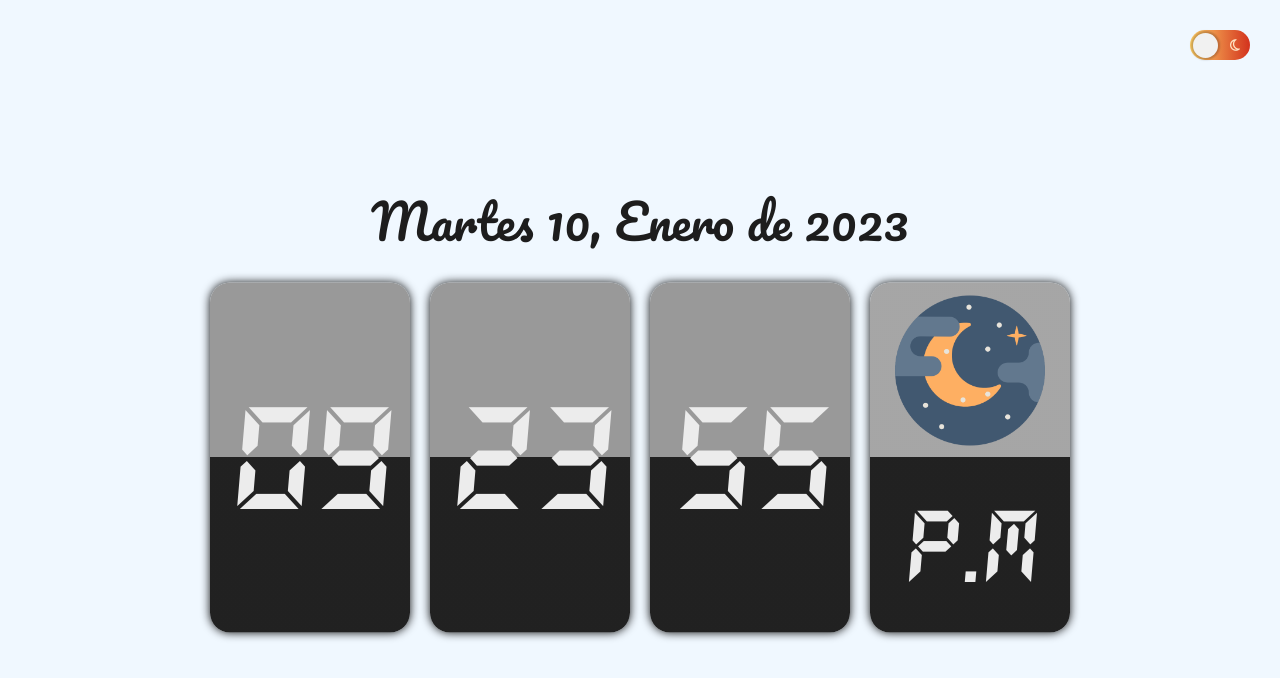
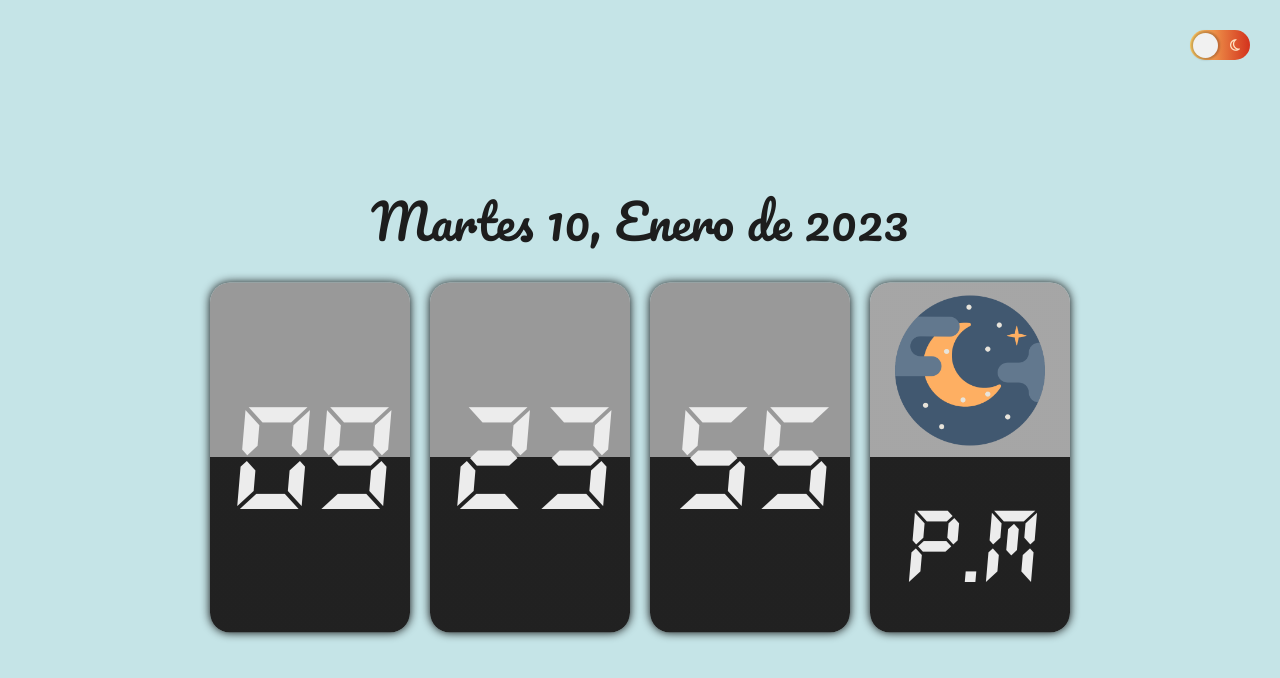
Before and after one commit to ROdrigoRRRRD/ClockAndDate, a plain HTML site: page index.html in a window 1280 px wide. Drawn offline with Linux system fonts and the light colour scheme.

Commit message:
backgroundGreen

```diff
--- a/styles.css
+++ b/styles.css
@@ -13,7 +13,7 @@
 }
 
 body{
-    background-color: rgb(240, 248, 255);
+    background-color: hsl(185deg, 41%, 84%);
     height: 100vh;
     position: relative;
     transition: .3s ease all;
```
